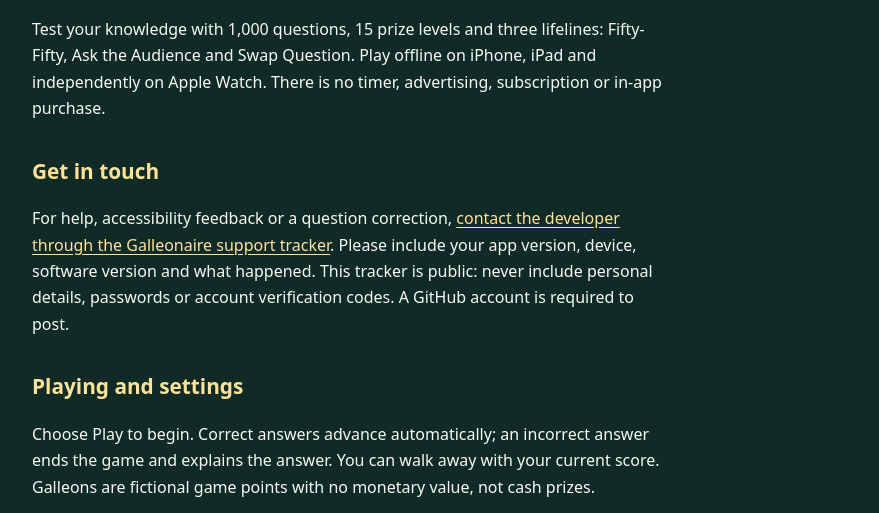
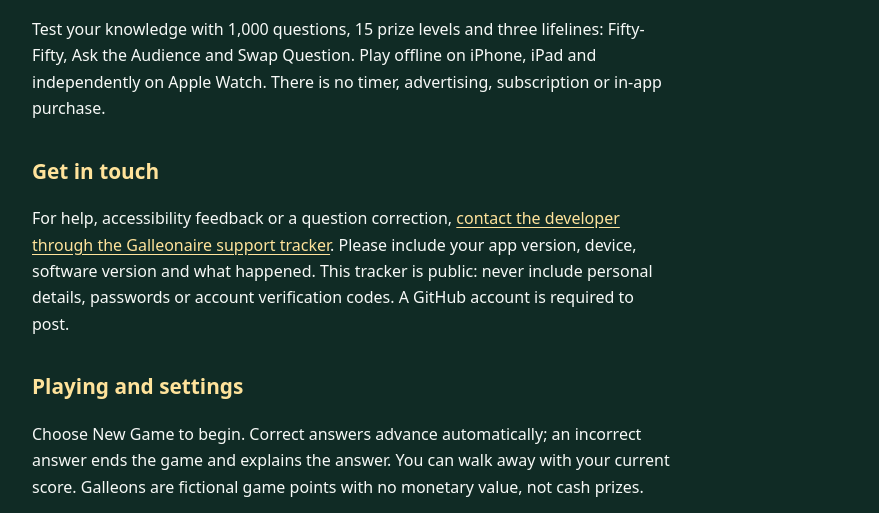
Before and after one commit to sidneytambin-maker/galleonaire-apple, a plain HTML site: page index.html in a window 1280 px wide. Shown: the part 226-739 px from the top of the page, without its empty margins (200-1079 px from the left). Drawn offline with Linux system fonts and the light colour scheme.

Commit message:
Match support instructions to the New Game control

```diff
--- a/index.html
+++ b/index.html
@@ -5,7 +5,7 @@
 <main><h1>Galleonaire Support</h1><p class="lead">A magical quiz game, made for fans and free to enjoy.</p>
 <p>Test your knowledge with 1,000 questions, 15 prize levels and three lifelines: Fifty-Fifty, Ask the Audience and Swap Question. Play offline on iPhone, iPad and independently on Apple Watch. There is no timer, advertising, subscription or in-app purchase.</p>
 <h2>Get in touch</h2><p>For help, accessibility feedback or a question correction, <a href="https://github.com/sidneytambin-maker/galleonaire-apple/issues/new">contact the developer through the Galleonaire support tracker</a>. Please include your app version, device, software version and what happened. This tracker is public: never include personal details, passwords or account verification codes. A GitHub account is required to post.</p>
-<h2>Playing and settings</h2><p>Choose Play to begin. Correct answers advance automatically; an incorrect answer ends the game and explains the answer. You can walk away with your current score. Galleons are fictional game points with no monetary value, not cash prizes.</p>
+<h2>Playing and settings</h2><p>Choose New Game to begin. Correct answers advance automatically; an incorrect answer ends the game and explains the answer. You can walk away with your current score. Galleons are fictional game points with no monetary value, not cash prizes.</p>
 <p>The Game, How to play, Statistics and Settings tabs provide access to the game and its controls. Settings includes independent music and effects switches, volume controls, individual sound previews and haptics. VoiceOver users activate controls with the standard double-tap gesture.</p>
 <h2>Saved progress</h2><p>Closing the app completely ends an unfinished game. Your highest prize, question history, statistics and preferences remain stored locally. iPhone and Watch games are independent; compatible preferences can transfer between your paired devices.</p>
 <h2>Independent fan project</h2><p>Galleonaire is an independent, unofficial Harry Potter fan quiz, offered entirely free for enjoyment, not to make money. It is not affiliated with, endorsed by or sponsored by J. K. Rowling, Warner Bros., the Harry Potter publishers or other franchise rights holders. Harry Potter and associated names and trademarks belong to their respective owners.</p></main>
```
